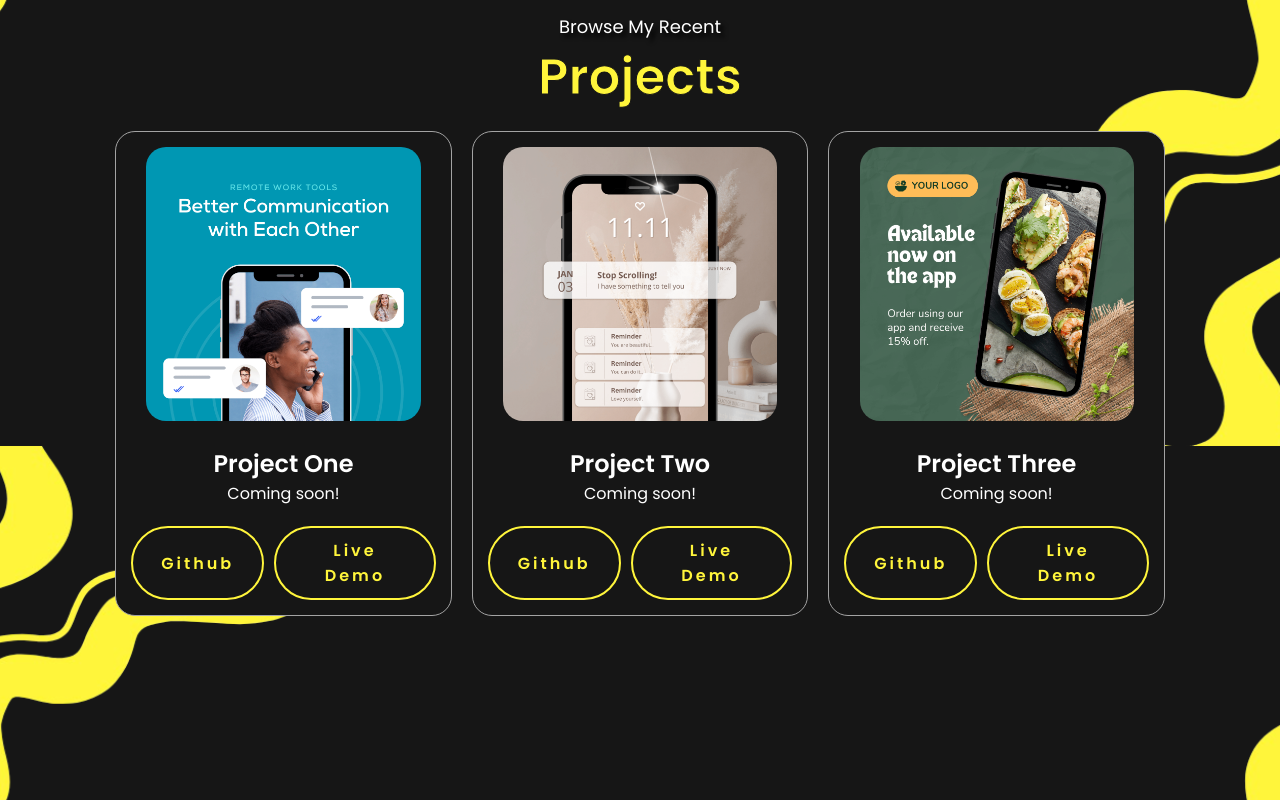
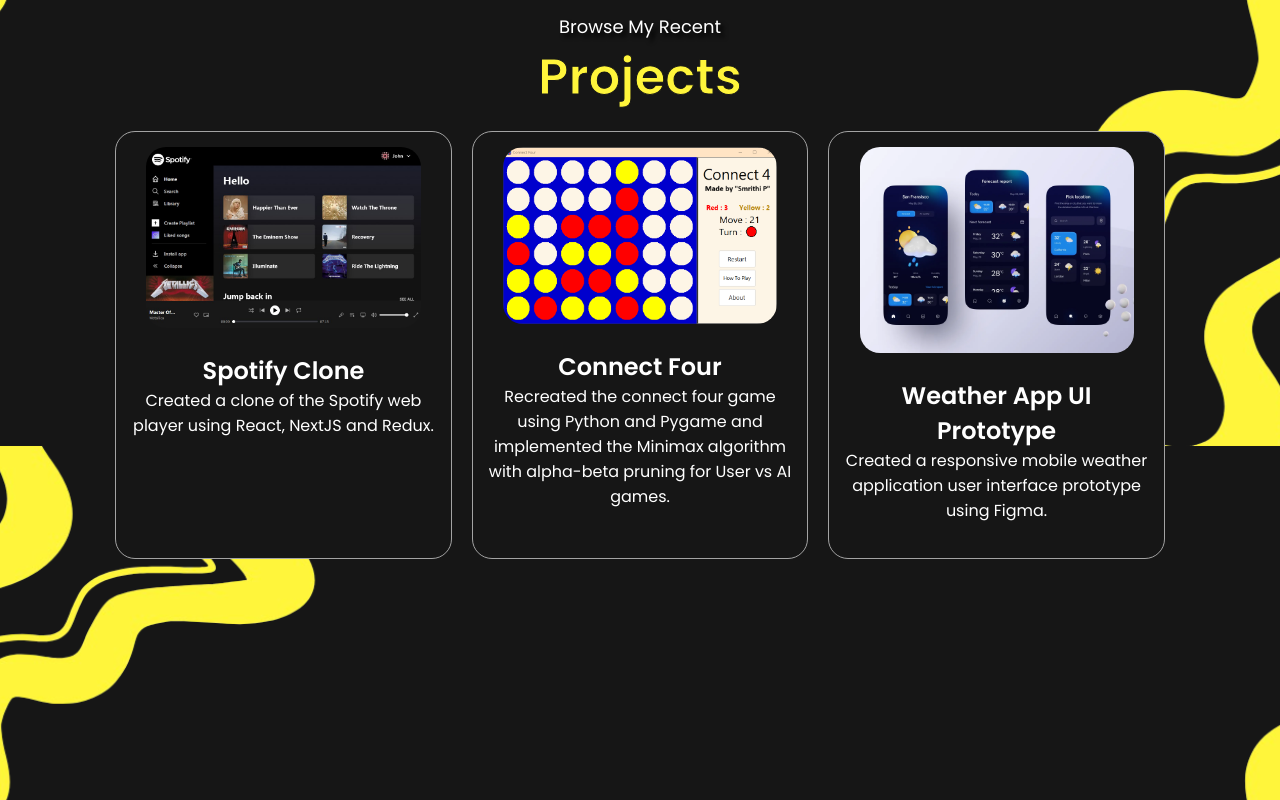
Before and after one commit to smrithipiedy/html-css-js-portfolio, a plain HTML site: page index.html in a window 1280 px wide. Shown: the part 2754-3554 px from the top of the page. Drawn offline with nearby package versions, Linux system fonts and the light colour scheme.

Commit message:
updated projects section

```diff
--- a/index.html
+++ b/index.html
@@ -103,7 +103,7 @@
             I love experimenting with different programming languages, exploring uncharted areas of tech, and trying out new methods to implement them into my work. I find trial and error to be the most effective method of approach to any problem. While it might be time-consuming, this approach helps me develop unique and interesting ideas. I believe that the best way to learn is by having hands-on experience, and that's what I do.
           </p><br />
           <p>
-            I've completed various courses that have contributed to my growth in web development, UI/UX, cloud computing and programming. I have knowledge in fields such as full stack development, software programming and designing.<br />Overall, I'm a creative and compassionate person at heart, and a logical and strategic person in mind.
+            I've completed various courses that have contributed to my growth in web development, UI/UX, cloud computing and programming. I have expertise in fields such as full stack development, software programming and designing.<br />Overall, I'm a creative and compassionate person at heart, and a logical and strategic person in mind.
           </p>
         </div>
       </div>
@@ -160,6 +160,13 @@
                   <i class="fa-solid fa-star-of-life"></i>
                   <div>
                     <h3>NodeJS</h3>
+                    <p>Basic</p>
+                  </div>
+                </article>
+                <article>
+                  <i class="fa-solid fa-star-of-life"></i>
+                  <div>
+                    <h3>NextJS</h3>
                     <p>Basic</p>
                   </div>
                 </article>
@@ -282,83 +289,35 @@
             <div class="details-container color-container">
               <div class="article-container">
                 <img
-                  src="./assets/project-1.png"
-                  alt="Project 1"
+                  src="./assets/spotify-clone.jpg"
+                  alt="spotify-clone"
                   class="project-img"
                 />
               </div><br />
-              <h2>Project One</h2>
-              <p style="margin-bottom: 20px;">Coming soon!</p>
-              <div class="btn-container">
-                <button
-                  class="btn btn-color-2 project-btn"
-                  onclick="location.href='https://github.com/'"
-                  style="width: fit-content;"
-                >
-                  Github
-                </button>
-                <button
-                  class="btn btn-color-2 project-btn"
-                  onclick="location.href='https://github.com/'"
-                  style="width: fit-content;"
-                >
-                  Live Demo
-                </button>
-              </div>
+              <h2>Spotify Clone</h2>
+              <p style="margin-bottom: 20px;">Created a clone of the Spotify web player using React, NextJS and Redux.</p>
             </div>
             <div class="details-container color-container">
               <div class="article-container">
                 <img
-                  src="./assets/project-2.png"
-                  alt="Project 2"
+                  src="./assets/connect4.png"
+                  alt="connect-four"
                   class="project-img"
                 />
               </div><br />
-              <h2>Project Two</h2>
-              <p style="margin-bottom: 20px;">Coming soon!</p>
-              <div class="btn-container">
-                <button
-                  class="btn btn-color-2 project-btn"
-                  onclick="location.href='https://github.com/smrithipiedy'"
-                  style="width: fit-content;"
-                >
-                  Github
-                </button>
-                <button
-                  class="btn btn-color-2 project-btn"
-                  onclick="location.href='https://github.com/smrithipiedy'"
-                  style="width: fit-content;"
-                >
-                  Live Demo
-                </button>
-              </div>
+              <h2>Connect Four</h2>
+              <p style="margin-bottom: 20px;">Recreated the connect four game using Python and Pygame and implemented the Minimax algorithm with alpha-beta pruning for User vs AI games.</p>
             </div>
             <div class="details-container color-container">
               <div class="article-container">
                 <img
-                  src="./assets/project-3.png"
-                  alt="Project 3"
+                  src="./assets/weather-app.webp"
+                  alt="weather-app"
                   class="project-img"
                 />
               </div><br />
-              <h2>Project Three</h2>
-              <p style="margin-bottom: 20px;">Coming soon!</p>
-              <div class="btn-container">
-                <button
-                  class="btn btn-color-2 project-btn"
-                  onclick="location.href='https://github.com/'"
-                  style="width: fit-content;"
-                >
-                  Github
-                </button>
-                <button
-                  class="btn btn-color-2 project-btn"
-                  onclick="location.href='https://github.com/'"
-                  style="width: fit-content;"
-                >
-                  Live Demo
-                </button>
-              </div>
+              <h2>Weather App UI Prototype</h2>
+              <p style="margin-bottom: 20px;">Created a responsive mobile weather application user interface prototype using Figma.</p>
             </div>
           </div>
         </div>
```
Also changed, not shown: assets/connect4.png (added), assets/project-1.png (deleted), assets/project-2.png (deleted), assets/project-3.png (deleted), assets/spotify-clone.jpg (added), assets/weather-app.webp (added).
